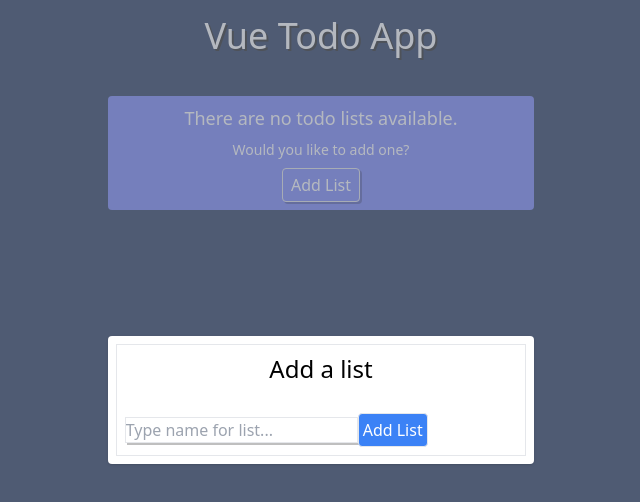
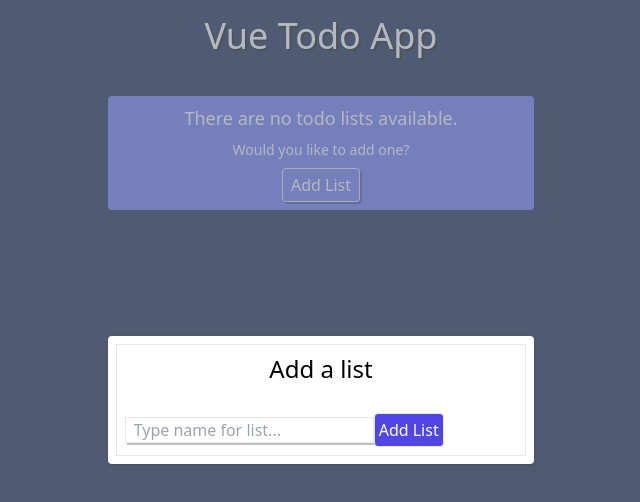
Before and after one commit to zsivm/vue-todo-app, a Vue app: page / in a window 1280 px wide. Both pictures are taken after a click on the button "Add List". Shown: the top 502 px of the page, without its empty margins (319-959 px from the left). Built offline with nearby package versions, Linux system fonts and the light colour scheme.

Commit message:
refactored home to be more readable, extracted modal to own component AddList

```diff
--- /dev/null
+++ b/src/components/AddList.vue
@@ -0,0 +1,37 @@
+<template>
+    <Modal @close-add-modal="$emit('close-add-modal')">
+        <template #title>
+            Add a list
+        </template>
+        <template #body>
+        <form @submit.prevent class="inline-block text-center">
+            <input v-model="listName" class="border px-2" type="text" placeholder="Type name for list...">
+            <button class="border rounded p-1 bg-indigo-600 hover:bg-indigo-700 text-white mt-3" @click="addList">Add List</button>
+        </form>
+        </template>
+    </Modal>
+</template>
+
+<script>
+import Modal from "./Modal";
+export default {
+    components: {
+        Modal
+    },
+    data() {
+        return {
+            listName: ""
+        }
+    },
+    methods: {
+        addList() {
+            this.$emit("add-list", this.listName);
+            console.log("listName: ", this.listName);
+        }
+    }
+}
+</script>
+
+<style>
+
+</style>
--- a/src/components/TodoLists.vue
+++ b/src/components/TodoLists.vue
@@ -17,7 +17,7 @@
     </ul>
     <button
       @click="openModal"
-      class="bg-indigo-600 box-shadow border rounded p-2 mt-10">
+      class="bg-indigo-600 box-shadow hover:bg-indigo-700 border rounded p-2 mt-10">
         Add List
     </button>
   </div>
--- a/src/views/Home.vue
+++ b/src/views/Home.vue
@@ -1,22 +1,12 @@
 <template>
     <NoLists v-if="isListsEmpty()" @open-modal="isModalOpen = true"/>
-    <Modal v-if="isModalOpen" @close-add-modal="isModalOpen = false">
-      <template #title>
-        Add a list
-      </template>
-      <template #body>
-        <form @submit.prevent class="inline-block text-center">
-          <input v-model="listName" class="border" type="text" placeholder="Type name for list...">
-          <button class="border rounded p-1 bg-blue-500 text-white mt-3" @click="addList">Add List</button>
-        </form>
-      </template>
-    </Modal>
+    <AddList v-if="isModalOpen" @add-list="addList" @close-add-modal="isModalOpen = false"/>
     <TodoLists @open-modal="isModalOpen = true" :todoLists="todoLists" v-if="!isListsEmpty()"/>
 </template>
 
 <script>
 import NoLists from "../components/NoLists";
-import Modal from "../components/Modal";
+import AddList from "../components/AddList";
 import TodoLists from "../components/TodoLists";
 import { v4 as uuidv4 } from 'uuid';
 
@@ -26,12 +16,11 @@ export default {
     return {
       todoLists: [],
       isModalOpen: false,
-      listName: "",
     }
   },
   components: {
     NoLists,
-    Modal,
+    AddList,
     TodoLists
   },
   mounted() {
@@ -44,12 +33,13 @@ export default {
     }
   },
   methods: {
-    addList() {
-      if(this.listName) {
+    addList(listName) {
+      console.log(listName);
+      if(listName) {
         this.todoLists.push(
           {
             id: uuidv4(),
-            name: this.listName,
+            name: listName,
             todos: []
           }
         );
@@ -58,7 +48,6 @@ export default {
         localStorage.setItem("todoLists", parsed);
 
         this.isModalOpen = false;
-        this.listName = "";
       }
     },
     isListsEmpty() {
```
Also changed, not shown: src/components/NoLists.vue (indentation only).
